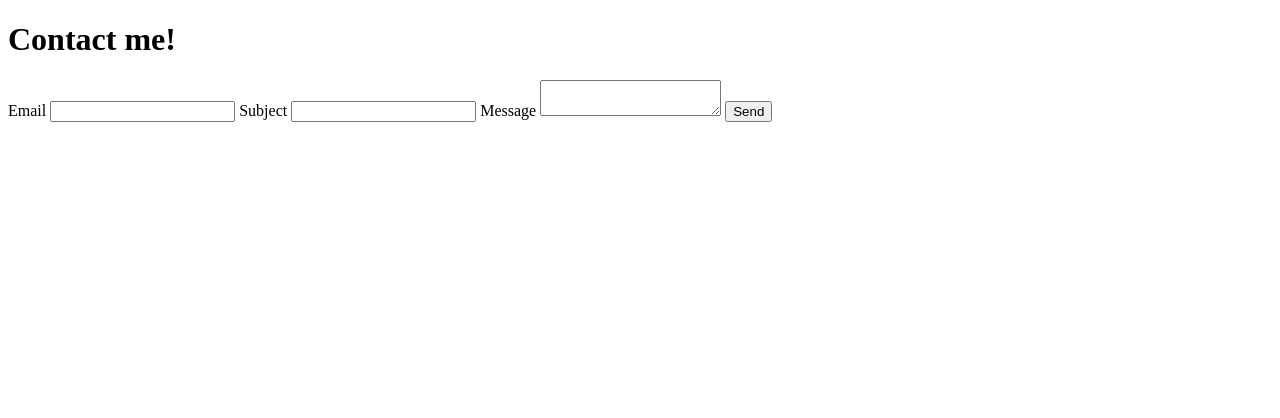
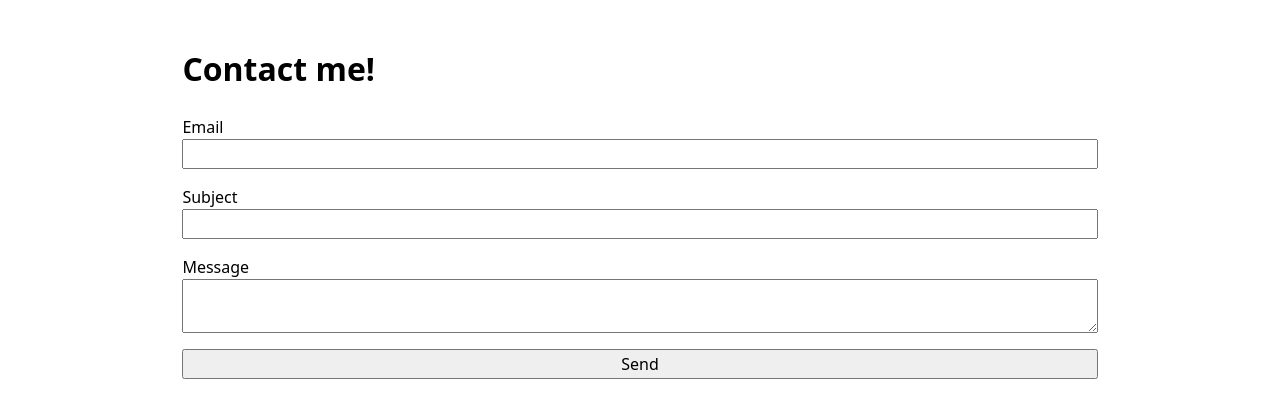
Before and after one commit to jon-adrian/portfolio-dsc106, a plain HTML site: page contact/index.html in a window 1280 px wide. Drawn offline with Linux system fonts and the light colour scheme.

Commit message:
3.1 and 3.2

```diff
--- a/contact/index.html
+++ b/contact/index.html
@@ -3,6 +3,7 @@
 <head>
     <meta charset="UTF-8">
     <meta name="viewport" content="width=device-width, initial-scale=1.0">
+    <link rel="stylesheet" href="../style.css">
     <title>Contact</title>
     <h1>Contact me!</h1>
 </head>
--- a/style.css
+++ b/style.css
@@ -39,3 +39,20 @@ nav a:hover {
   padding-bottom: 0.1em;
   background-color: oklch(from var(--color-accent) 95% 5% h);
 }
+
+input, textarea, button {
+  font: inherit;
+}
+
+label, input, textarea, button {
+  display: block;
+}
+
+input, textarea, button {
+  width: 100%;
+  box-sizing: border-box;
+}
+
+label {
+  margin-block: 1em;
+}
```
